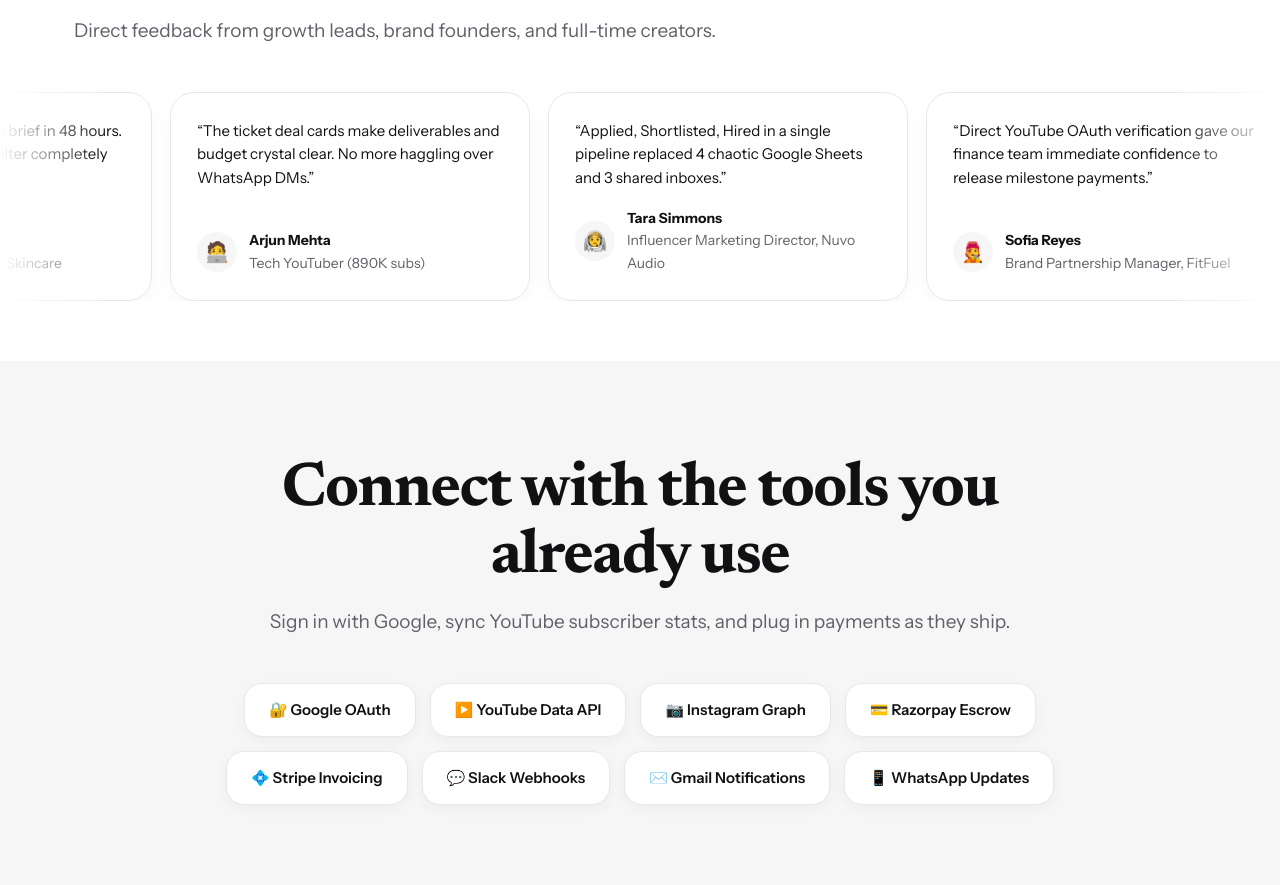
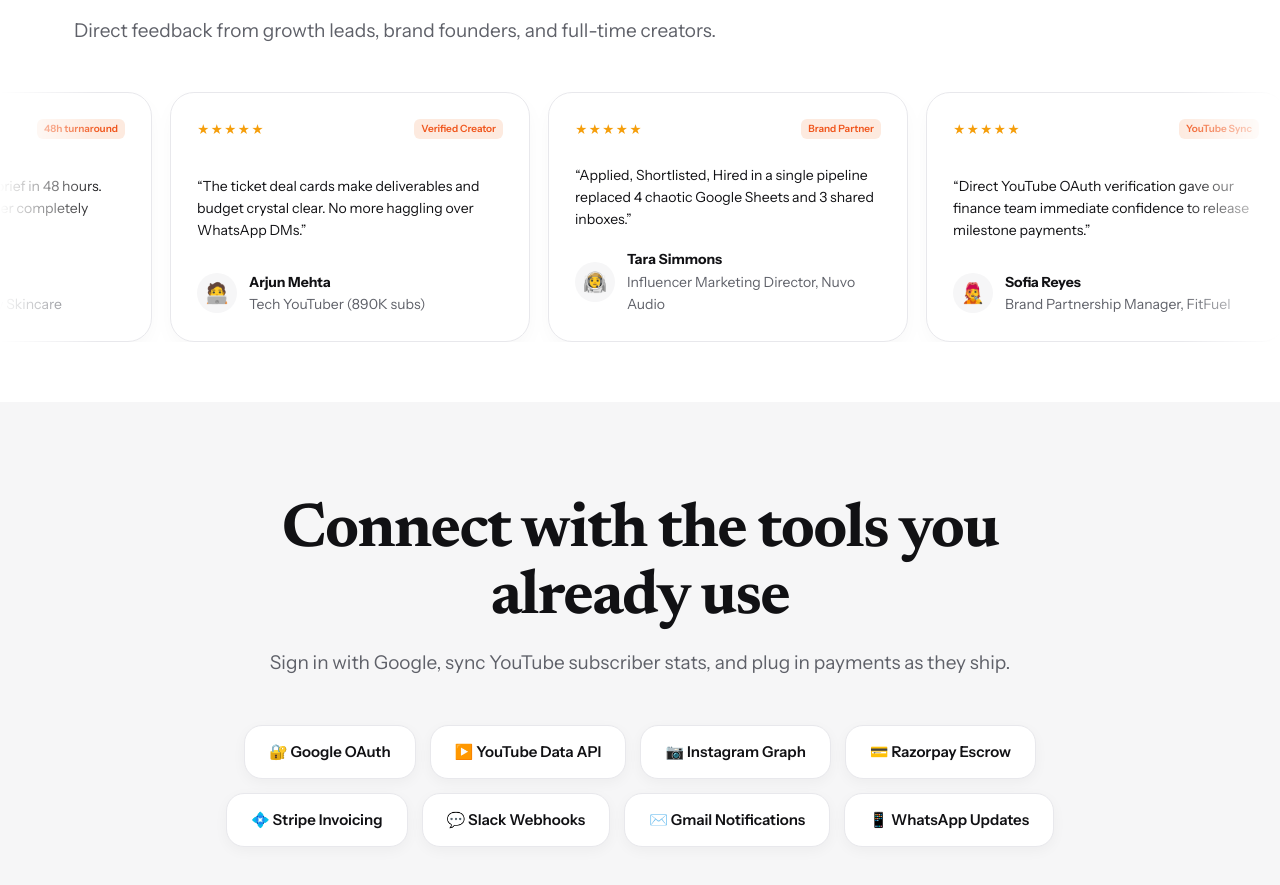
Before and after one commit to dhruvsaini-code/roster, a Next.js app: page / in a window 1280 px wide. Shown: the part 7303-8188 px from the top of the page. Built offline with nearby package versions, Linux system fonts and the light colour scheme.

Commit message:
feat(ui): add 5-star ratings and verified credential badges to TestimonialMarquee

```diff
--- a/components/TestimonialMarquee.js
+++ b/components/TestimonialMarquee.js
@@ -4,24 +4,32 @@ const TESTIMONIALS = [
     author: "Priya Nair",
     role: "Growth Lead, Glowly Skincare",
     avatar: "👩‍💼",
+    tag: "48h turnaround",
+    rating: 5,
   },
   {
     quote: "The ticket deal cards make deliverables and budget crystal clear. No more haggling over WhatsApp DMs.",
     author: "Arjun Mehta",
     role: "Tech YouTuber (890K subs)",
     avatar: "🧑‍💻",
+    tag: "Verified Creator",
+    rating: 5,
   },
   {
     quote: "Applied, Shortlisted, Hired in a single pipeline replaced 4 chaotic Google Sheets and 3 shared inboxes.",
     author: "Tara Simmons",
     role: "Influencer Marketing Director, Nuvo Audio",
     avatar: "👩‍🚀",
+    tag: "Brand Partner",
+    rating: 5,
   },
   {
     quote: "Direct YouTube OAuth verification gave our finance team immediate confidence to release milestone payments.",
     author: "Sofia Reyes",
     role: "Brand Partnership Manager, FitFuel",
     avatar: "🧑‍🎤",
+    tag: "YouTube Sync",
+    rating: 5,
   },
 ];
 
@@ -39,7 +47,22 @@ export default function TestimonialMarquee() {
         <div className="wb-tr">
           {[...TESTIMONIALS, ...TESTIMONIALS].map((t, idx) => (
             <figure key={idx}>
-              <span style={{ fontSize: "15px", lineHeight: 1.55 }}>&ldquo;{t.quote}&rdquo;</span>
+              <div style={{ display: "flex", alignItems: "center", justifyContent: "space-between", marginBottom: "8px" }}>
+                <span style={{ color: "#f59e0b", fontSize: "12px", letterSpacing: "1px" }}>★★★★★</span>
+                <span
+                  style={{
+                    fontSize: "10px",
+                    fontWeight: 600,
+                    color: "var(--or)",
+                    backgroundColor: "var(--orb)",
+                    padding: "2px 7px",
+                    borderRadius: "6px",
+                  }}
+                >
+                  {t.tag}
+                </span>
+              </div>
+              <span style={{ fontSize: "14px", lineHeight: 1.55 }}>&ldquo;{t.quote}&rdquo;</span>
               <figcaption>
                 <span className="wb-av">{t.avatar}</span>
                 <span>
```
